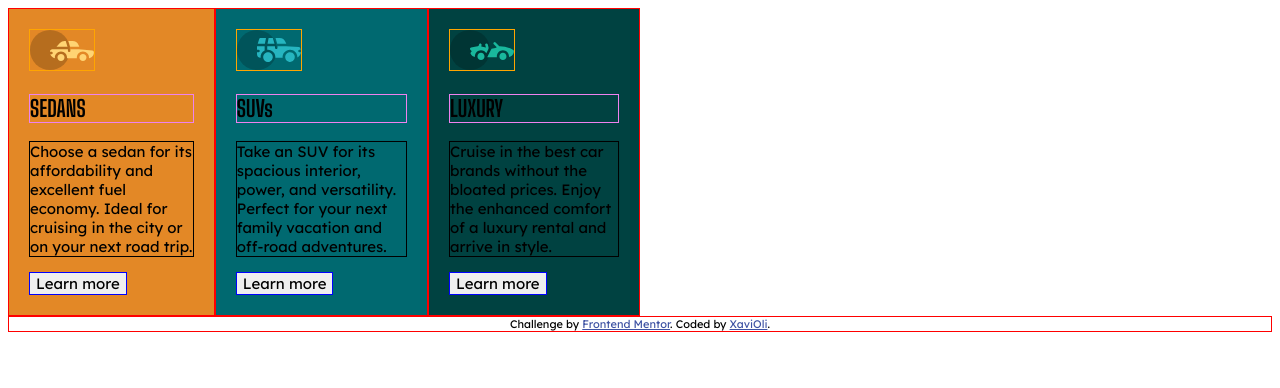
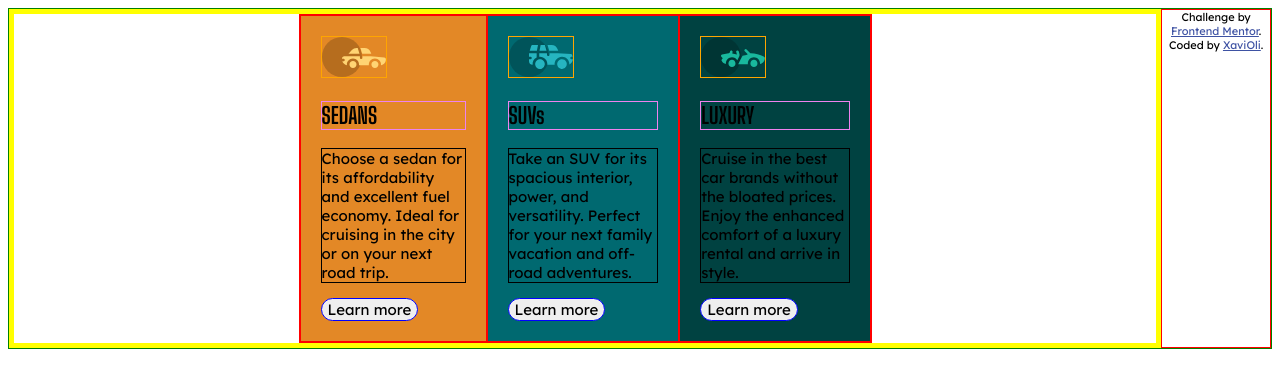
Before and after one commit to XaviOli/3-column-card-component, a plain HTML site: page index.html in a window 1280 px wide. Drawn offline with Linux system fonts and the light colour scheme.

Commit message:
another div container

```diff
--- a/index.html
+++ b/index.html
@@ -14,7 +14,8 @@
 
   <!-- Card SEDANS -->
 
-  <main class="card-container">
+  <main>
+    <div class="card-container">
       <div class="card card-sedans">
         <svg width="64" height="40" xmlns="http://www.w3.org/2000/svg"><g fill="none" fill-rule="evenodd"><circle fill="#000" opacity=".201" cx="20" cy="20" r="20"/><path d="M52.936 24.11c1.942 0 3.517 1.542 3.517 3.445 0 1.903-1.575 3.445-3.517 3.445s-3.516-1.542-3.516-3.445c0-1.903 1.574-3.445 3.516-3.445zm-21.957 0c1.942 0 3.517 1.542 3.517 3.445 0 1.903-1.575 3.445-3.517 3.445s-3.516-1.542-3.516-3.445c0-1.903 1.574-3.445 3.516-3.445zm6.948-4.848v1.429c0 .716.61 1.293 1.348 1.259a1.295 1.295 0 001.225-1.295v-1.393h8.256l13.483 1.313c.956.093 1.676.881 1.676 1.814 0 2.89-2.126 5.303-4.926 5.819.397-3.557-2.458-6.62-6.053-6.62-3.646 0-6.504 3.14-6.039 6.723h-9.879c.466-3.588-2.397-6.722-6.039-6.722-3.595 0-6.45 3.062-6.052 6.62-2.14-.398-3.916-1.912-4.61-3.931h1.142c.731 0 1.32-.598 1.285-1.322-.033-.678-.629-1.2-1.322-1.2H20v-.251c0-1.274 1.066-2.243 2.306-2.243h15.62zM42.59 11c2.645 0 4.99 1.556 5.972 3.963l.726 1.779H40.17L38.413 11h4.178zm-6.865 0l1.758 5.741H26.505l3.357-3.654A6.502 6.502 0 0134.644 11h1.082z" fill="#FFD473" fill-rule="nonzero"/></g></svg>
           <h2 class="card-title">
@@ -59,6 +60,7 @@
           Learn more
           </button>
       </div>
+    </div>
   </main>
   <footer class="attribution">
     Challenge by <a href="https://www.frontendmentor.io?ref=challenge" target="_blank">Frontend Mentor</a>.
--- a/styles.css
+++ b/styles.css
@@ -1,11 +1,14 @@
 body {
     font-size: 15px;
     font-family: 'Lexend Deca', sans-serif;
+    display: flex;
+    justify-content: center;
 }
 
 main {
     display: flex;
     justify-content: center;
+    border: 5px solid yellow;
 }
 
 .card-container {
@@ -40,6 +43,13 @@ main {
 .card-button {
     font-size: 15px;
     font-family: 'Lexend Deca', sans-serif;
+    border-radius: 20px;
+}
+
+/* Provisional lines to see containers */
+
+body {
+    border: 1px solid green;
 }
 
 svg {
@@ -63,5 +73,6 @@ footer {
 }
 
 /* Atribution */
+
 .attribution { font-size: 11px; text-align: center; }
 .attribution a { color: hsl(228, 45%, 44%); }
```
Lines whose indentation alone changed are shown as unchanged.
